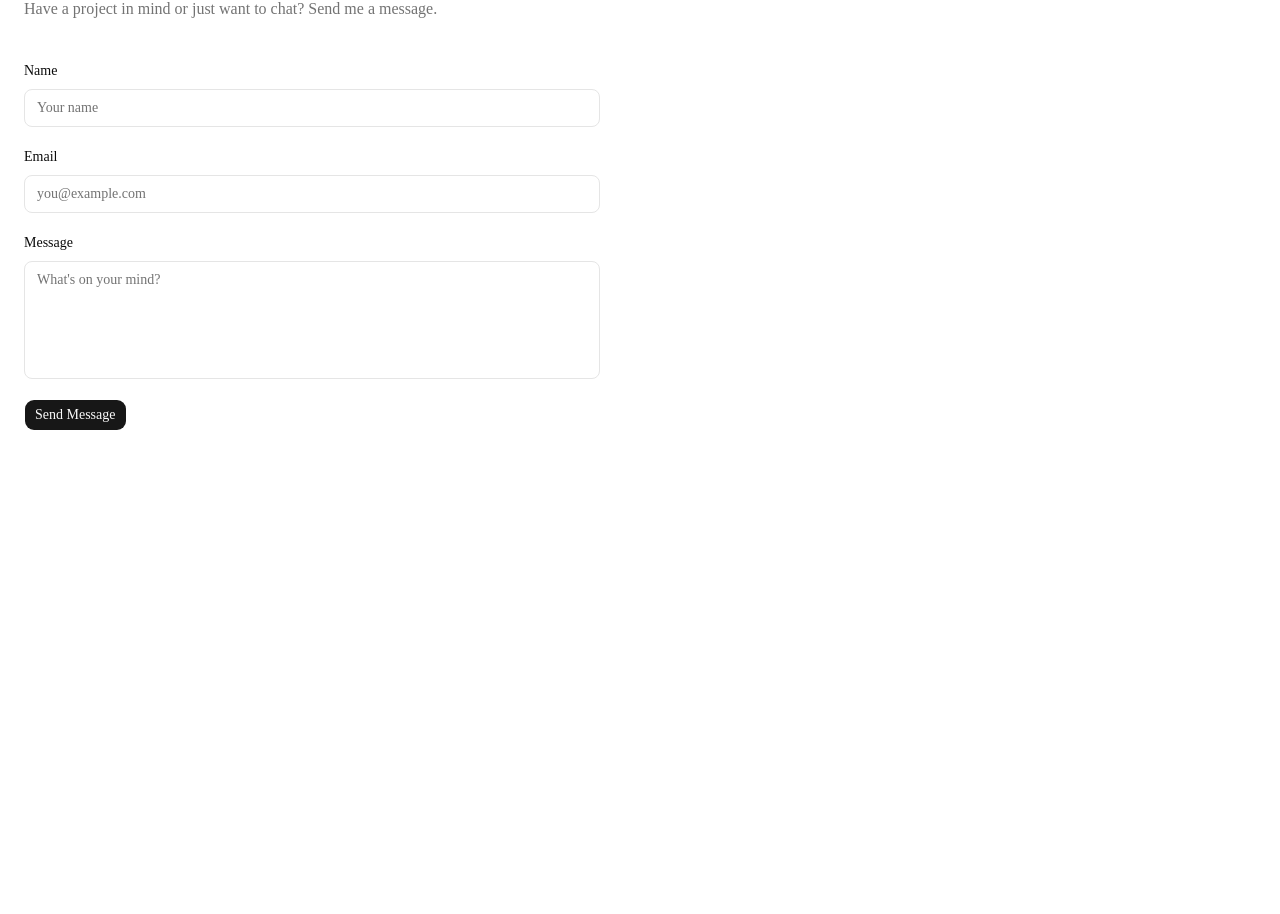
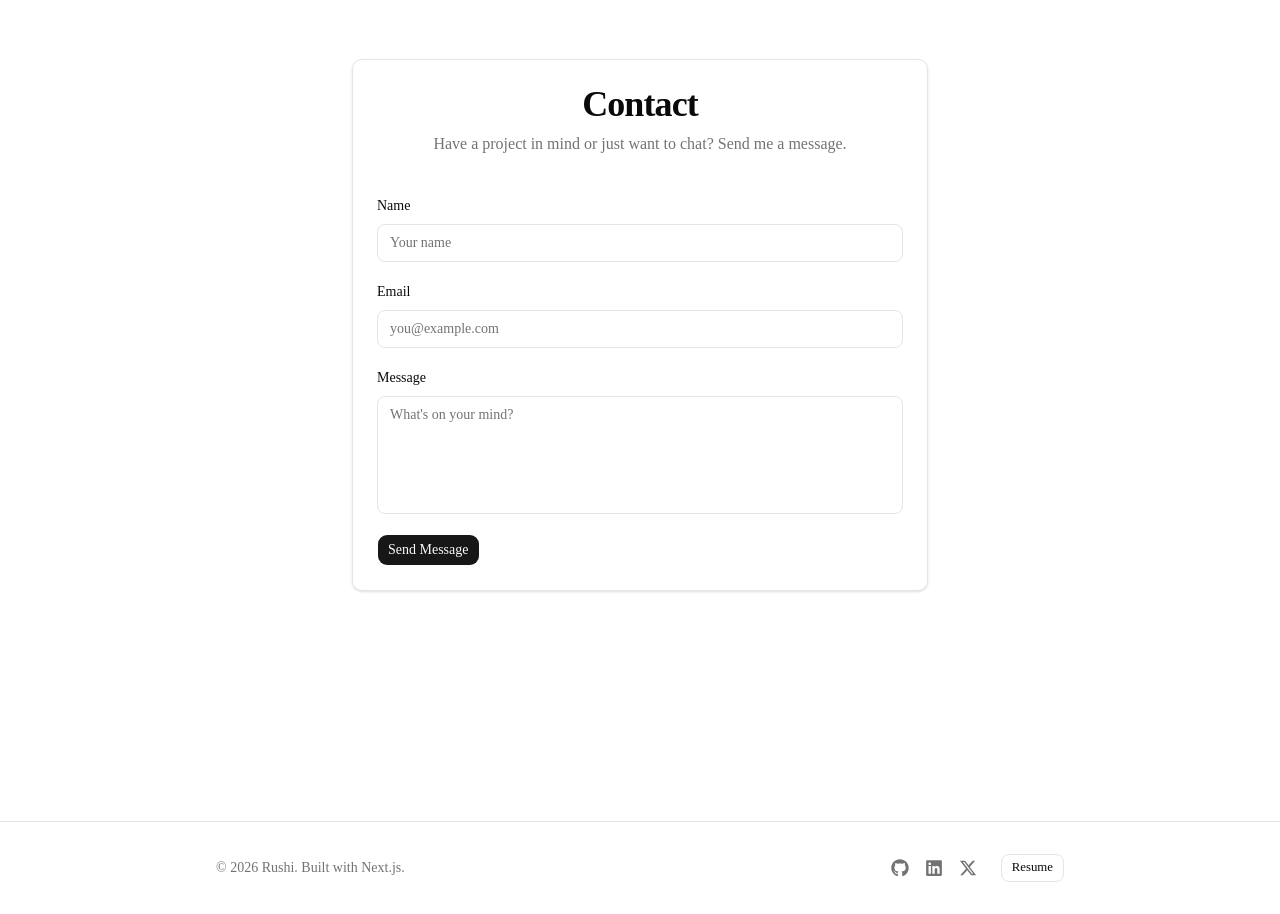
Before and after one commit to rushikedar5/Portfolio, a Next.js app: page /contact in a window 1280 px wide. Shown: the part 140-1054 px from the top of the page. Before the commit the page ends 800 px from the top, so only its background shows below. Built offline with nearby package versions, Linux system fonts and the light colour scheme.

Commit message:
Added Socials

```diff
--- a/package.json
+++ b/package.json
@@ -16,6 +16,7 @@
     "next": "16.2.1",
     "react": "19.2.4",
     "react-dom": "19.2.4",
+    "react-icons": "^5.6.0",
     "shadcn": "^4.1.1",
     "tailwind-merge": "^3.5.0",
     "tw-animate-css": "^1.4.0"
--- a/src/app/contact/page.tsx
+++ b/src/app/contact/page.tsx
@@ -11,15 +11,20 @@ export default function ContactPage() {
   );
 
   return (
-    <div className="flex flex-col gap-10 max-w-xl m-6">
-      <div className="flex flex-col gap-2">
+    <div className="flex min-h-screen items-center justify-center px-4">
+      <div className="flex flex-col gap-10 max-w-xl w-full border rounded-lg p-6 shadow-sm bg-background">
+
+        {/* Header */}
+        <div className="flex flex-col gap-2 text-center">
           <h1 className="text-4xl font-bold tracking-tight">Contact</h1>
           <p className="text-muted-foreground">
             Have a project in mind or just want to chat? Send me a message.
           </p>
         </div>
 
+        {/* Form */}
         <form action={formAction} className="flex flex-col gap-5">
+
           {/* Name */}
           <div className="flex flex-col gap-2">
             <label htmlFor="name" className="text-sm font-medium">
@@ -67,15 +72,21 @@ export default function ContactPage() {
 
           {/* Feedback */}
           {state && (
-          <p className={`text-sm ${state.success ? "text-green-500" : "text-red-500"}`}>
+            <p
+              className={`text-sm ${
+                state.success ? "text-green-500" : "text-red-500"
+              }`}
+            >
               {state.message}
             </p>
           )}
 
+          {/* Button */}
           <Button type="submit" disabled={isPending} className="self-start">
             {isPending ? "Sending..." : "Send Message"}
           </Button>
         </form>
       </div>
+    </div>
   );
 }
--- a/src/app/layout.tsx
+++ b/src/app/layout.tsx
@@ -2,6 +2,7 @@ import type { Metadata } from "next";
 import { Geist, Geist_Mono } from "next/font/google";
 import "./globals.css";
 import NavBar from "@/components/Navbar";
+import Footer from "@/components/Footer";
 
 const geistSans = Geist({
   variable: "--font-geist-sans",
@@ -38,6 +39,7 @@ export default function RootLayout({
     >
       <NavBar/>
       <body className="min-h-full flex flex-col">{children}</body>
+      <Footer/>
     </html>
   );
 }
--- a/src/app/page.tsx
+++ b/src/app/page.tsx
@@ -1,17 +1,20 @@
 import { Button } from "@/components/ui/button";
 import { Badge } from "@/components/ui/badge";
 import Link from "next/link";
+import SocialLinks from "@/components/SocialLinks";
 
 const skills = [
   "TypeScript",
+  "Next.js",
   "Node.js",
   "Express",
+  "SpringBoot",
   "PostgreSQL",
   "Prisma",
   "Groq",
   "RAG",
   "Docker",
-  "SpringBoot"
+
 ];
 
 export default function Home() {
@@ -34,10 +37,13 @@ export default function Home() {
           <Link href="/projects">
             <Button>View Projects</Button>
           </Link>
-          <Link href="/contact">
-            <Button variant="outline">Get in Touch</Button>
+          <Link href="/resume.pdf" target="_blank" download>
+            <Button size="lg" variant="outline">
+              Resume
+            </Button>
           </Link>
         </div>
+        <SocialLinks className="mt-2" />
       </section>
 
       {/* Skill */}
--- /dev/null
+++ b/src/components/Footer.tsx
@@ -0,0 +1,23 @@
+import SocialLinks from "./SocialLinks";
+import { Button } from "./ui/button";
+import Link from "next/link";
+
+export default function Footer() {
+  return (
+    <footer className="border-t border-border mt-24">
+      <div className="max-w-4xl mx-auto px-6 py-8 flex flex-col sm:flex-row items-center justify-between gap-4">
+        <p className="text-sm text-muted-foreground">
+          © {new Date().getFullYear()} Rushi. Built with Next.js.
+        </p>
+        <div className="flex items-center gap-6">
+          <SocialLinks />
+          <Link href="/resume.pdf" target="_blank" download>
+            <Button size="sm" variant="outline">
+              Resume
+            </Button>
+          </Link>
+        </div>
+      </div>
+    </footer>
+  );
+}
--- /dev/null
+++ b/src/components/SocialLinks.tsx
@@ -0,0 +1,31 @@
+import Link from "next/link";
+import { FaGithub, FaLinkedin, FaXTwitter } from "react-icons/fa6";
+import { socialLinks } from "@/data/links";
+import { cn } from "@/lib/utils";
+
+const iconMap = {
+  github: FaGithub,
+  linkedin: FaLinkedin,
+  twitter: FaXTwitter
+};
+
+export default function SocialLinks({ className }: { className?: string }) {
+  return (
+    <div className={cn("flex items-center gap-4", className)}>
+      {socialLinks.map((link) => {
+        const Icon = iconMap[link.icon as keyof typeof iconMap];
+        return (
+          <Link
+            key={link.label}
+            href={link.href}
+            target={link.icon === "mail" ? undefined : "_blank"}
+            aria-label={link.label}
+            className="text-muted-foreground hover:text-foreground transition-colors"
+          >
+            <Icon size={18} />
+          </Link>
+        );
+      })}
+    </div>
+  );
+}
--- /dev/null
+++ b/src/data/links.ts
@@ -0,0 +1,17 @@
+export const socialLinks = [
+  {
+    label: "GitHub",
+    href: "https://github.com/rushikedar5",
+    icon: "github",
+  },
+  {
+    label: "LinkedIn",
+    href: "https://linkedin.com/in/rushikedar5",
+    icon: "linkedin",
+  },
+  {
+    label: "Twitter",
+    href: "https://twitter.com/rushikedar5",
+    icon: "twitter",
+  }
+];
--- a/src/data/project.json
+++ b/src/data/project.json
@@ -1,23 +1,23 @@
 [
   {
     "id": "1",
-    "title": "AI Chatbot CLI",
-    "description": "A terminal-based chatbot built with Node.js and Groq's LLaMA 3 model.",
+    "title": "AI-Assistant",
+    "description": "A AI-Assistant built with Node.js and Groq's LLaMA 3 model.",
     "tags": ["TypeScript", "Groq", "Node.js"],
-    "githubUrl": "https://github.com/yourusername/ai-chatbot-cli"
+    "githubUrl": "https://github.com/rushikedar5/AI-Chatbot-CLI"
   },
   {
     "id": "2",
     "title": "Document Q&A Bot",
     "description": "RAG-based document assistant using ChromaDB and local embeddings.",
     "tags": ["TypeScript", "ChromaDB", "RAG"],
-    "githubUrl": "https://github.com/yourusername/doc-qa-bot"
+    "githubUrl": "https://github.com/rushikedar5/Document-Q-A-Bot"
   },
   {
     "id": "3",
     "title": "AI Resume Analyzer",
     "description": "Extracts and analyzes resume data from PDFs using Express and pdf-parse.",
     "tags": ["TypeScript", "Express", "Multer"],
-    "githubUrl": "https://github.com/yourusername/resume-analyzer"
+    "githubUrl": "https://github.com/rushikedar5/AI-Resume-Analyzer"
   }
 ]
```
Also changed, not shown: 2 other files (tests, documents, lock files or other folders). Lines whose indentation alone changed are shown as unchanged.
